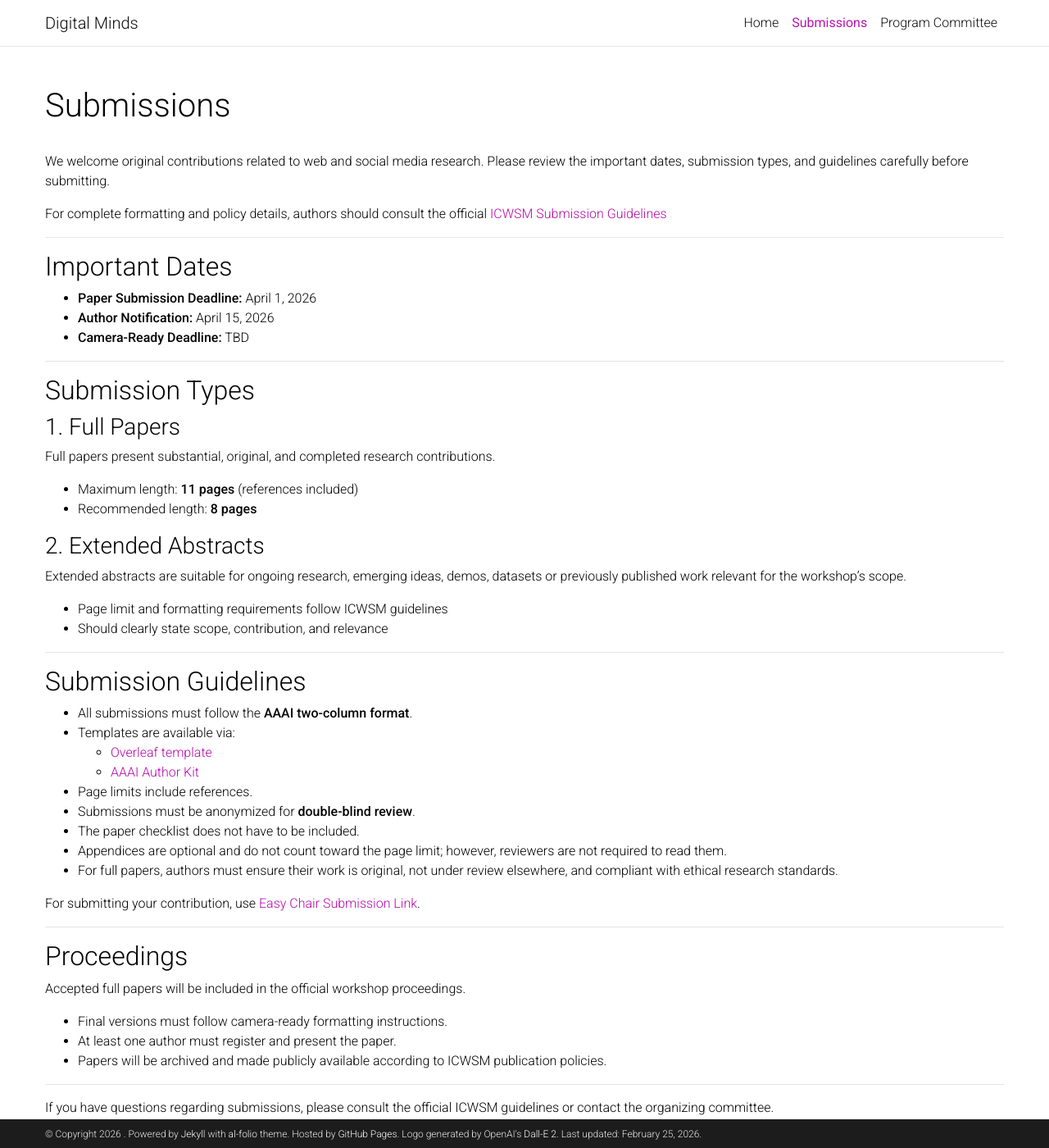
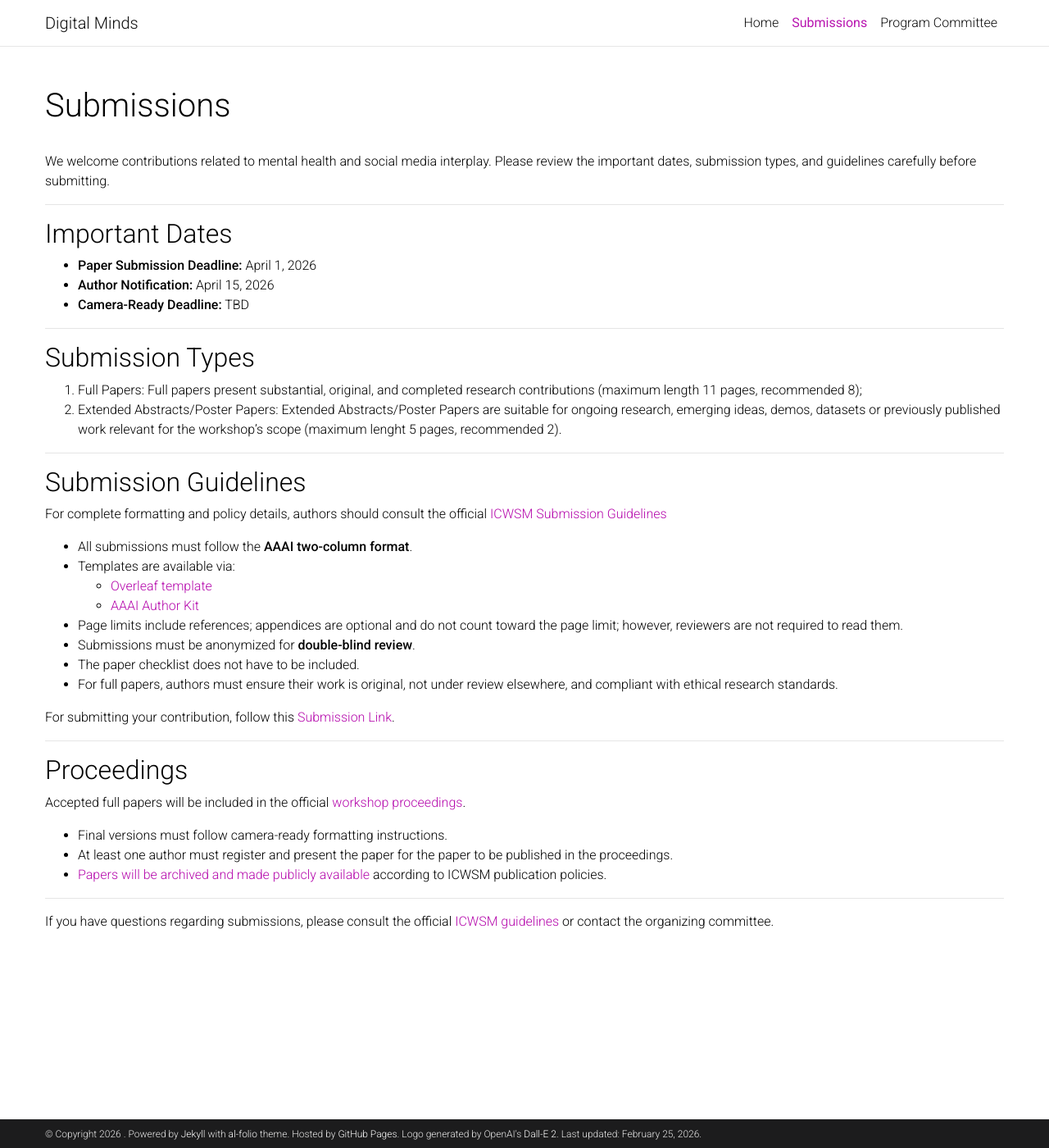
Before and after one commit to DMWorkshop/dmworkshop.github.io, a Jekyll site: the page built from _pages/CFP.md, in a window 1280 px wide and 1400 px high. Shown: the whole window at 82% size. Built offline with Jekyll 4.4.1, drawn with Linux system fonts in a browser that asks for light colours; a style sheet for code colours, icons or effects is not loaded.

Commit message:
Update CFP.md

```diff
--- a/_pages/CFP.md
+++ b/_pages/CFP.md
@@ -6,9 +6,8 @@ nav: true
 nav_order: 2
 ---
 
-We welcome original contributions related to web and social media research. Please review the important dates, submission types, and guidelines carefully before submitting.
-
-For complete formatting and policy details, authors should consult the official [ICWSM Submission Guidelines](https://www.icwsm.org/2026/submit.html)
+We welcome contributions related to mental health and social media interplay.
+Please review the important dates, submission types, and guidelines carefully before submitting.
 
 ---
 
@@ -22,44 +21,35 @@ For complete formatting and policy details, authors should consult the official
 
 ## Submission Types
 
-### 1. Full Papers
-Full papers present substantial, original, and completed research contributions.
-
-- Maximum length: **11 pages** (references included)
-- Recommended length: **8 pages**
-
-### 2. Extended Abstracts
-Extended abstracts are suitable for ongoing research, emerging ideas, demos, datasets or previously published work relevant for the workshop's scope.
-
-- Page limit and formatting requirements follow ICWSM guidelines
-- Should clearly state scope, contribution, and relevance
+1. Full Papers: Full papers present substantial, original, and completed research contributions (maximum length 11 pages, recommended 8);
+2. Extended Abstracts/Poster Papers: Extended Abstracts/Poster Papers are suitable for ongoing research, emerging ideas, demos, datasets or previously published work relevant for the workshop's scope (maximum lenght 5 pages, recommended 2).
 
 ---
 
 ## Submission Guidelines
+For complete formatting and policy details, authors should consult the official [ICWSM Submission Guidelines](https://www.icwsm.org/2026/submit.html)
 
 - All submissions must follow the **AAAI two-column format**.
 - Templates are available via:
   - [Overleaf template](https://www.overleaf.com/latex/templates/aaai-authorkit25-anonymoussubmission/qxnjxxbvrjqr)
   - [AAAI Author Kit](https://aaai.org/authorkit25/)
-- Page limits include references.
+- Page limits include references; appendices are optional and do not count toward the page limit; however, reviewers are not required to read them.
 - Submissions must be anonymized for **double-blind review**.
 - The paper checklist does not have to be included.
-- Appendices are optional and do not count toward the page limit; however, reviewers are not required to read them.
 - For full papers, authors must ensure their work is original, not under review elsewhere, and compliant with ethical research standards.
 
-For submitting your contribution, use [Easy Chair Submission Link]().
+For submitting your contribution, follow this [Submission Link]().
 
 ---
 
 ## Proceedings
 
-Accepted full papers will be included in the official workshop proceedings.
+Accepted full papers will be included in the official [workshop proceedings](https://www.icwsm.org/2026/submit.html#proceedings).
 
 - Final versions must follow camera-ready formatting instructions.
-- At least one author must register and present the paper.
-- Papers will be archived and made publicly available according to ICWSM publication policies.
+- At least one author must register and present the paper for the paper to be published in the proceedings.
+- [Papers will be archived and made publicly available](https://workshop-proceedings.icwsm.org/index.php) according to ICWSM publication policies.
 
 ---
 
-If you have questions regarding submissions, please consult the official ICWSM guidelines or contact the organizing committee.
+If you have questions regarding submissions, please consult the official [ICWSM guidelines](https://www.icwsm.org/2026/submit.html) or contact the organizing committee.
```
